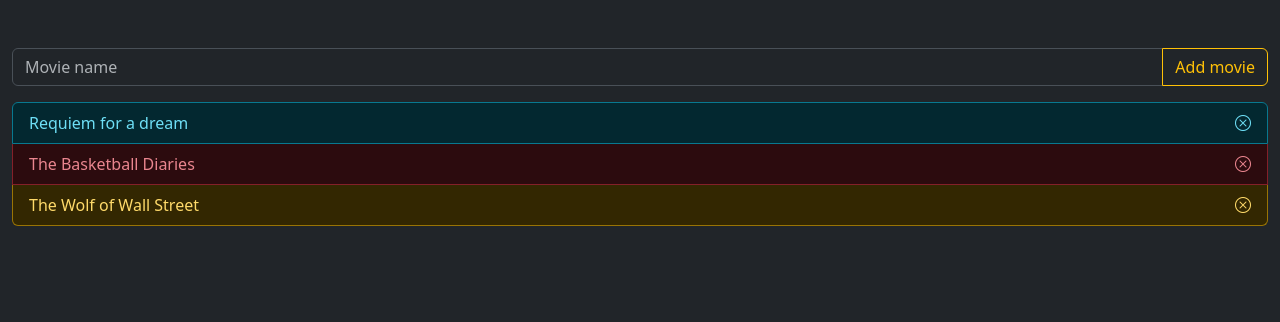
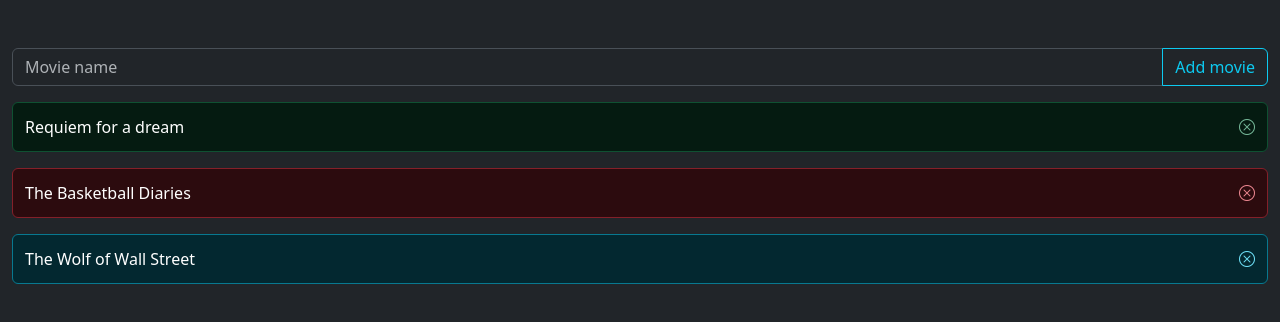
Before and after one commit to nenahui/homework-59, a React (Vite) app: page / in a window 1280 px wide. Shown: the top 322 px of the page. Built offline with nearby package versions, Linux system fonts and the light colour scheme.

Commit message:
Added memoization and editing of the movie title using two-way binding

```diff
--- a/src/App.tsx
+++ b/src/App.tsx
@@ -4,7 +4,7 @@ import { useState } from 'react';
 import { IMovie } from './types';
 import { nanoid } from 'nanoid';
 
-const bootstrapTypes = ['primary', 'danger', 'warning', 'info'];
+const bootstrapTypes = ['primary', 'danger', 'info', 'success'];
 const randomType = () =>
   bootstrapTypes[Math.floor(Math.random() * bootstrapTypes.length)];
 
@@ -23,12 +23,19 @@ export const App = () => {
     setMovies((prevState) => prevState.filter((movie) => movie.id !== id));
   };
 
+  const editMovieName = (id: string, title: string) => {
+    setMovies((prevState) =>
+      prevState.map((movie) => (movie.id === id ? { ...movie, title } : movie))
+    );
+  };
+
   const moviesList = movies.map((movie) => (
     <MovieItem
       key={movie.id}
       type={randomType()}
       name={movie.title}
       onDelete={() => deleteMovie(movie.id)}
+      onChange={(title) => editMovieName(movie.id, title)}
     />
   ));
 
--- a/src/components/MovieItem/MovieItem.tsx
+++ b/src/components/MovieItem/MovieItem.tsx
@@ -4,15 +4,29 @@ interface Props {
   name: string;
   type: string;
   onDelete: VoidFunction;
+  onChange: (value: string) => void;
 }
 
-export const MovieItem: React.FC<Props> = ({ name, type, onDelete }) => {
-  return (
-    <li
-      className={`list-group-item d-flex justify-content-between list-group-item-${type}`}
-    >
-      {name}
-      <i className={'bi bi-x-circle'} role={'button'} onClick={onDelete} />
-    </li>
-  );
-};
+export const MovieItem: React.FC<Props> = React.memo(
+  ({ name, type, onDelete, onChange }) => {
+    return (
+      <div
+        className={`p-1 alert alert-${type} d-flex justify-content-between align-items-center gap-3`}
+      >
+        <input
+          type="text"
+          className={'bg-transparent border-0 w-100 p-2'}
+          value={name}
+          style={{ outline: 'none' }}
+          onChange={(e) => onChange(e.target.value)}
+        />
+        <i
+          className={'bi bi-x-circle me-2'}
+          role={'button'}
+          onClick={onDelete}
+        />
+      </div>
+    );
+  },
+  (prevProps, nextProps) => prevProps.name === nextProps.name
+);
```
